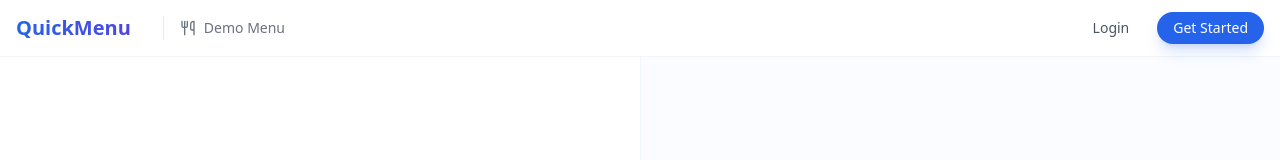
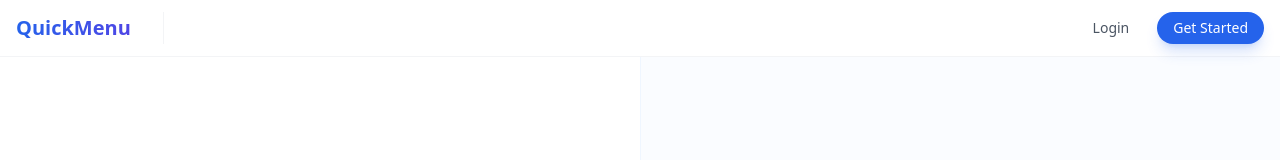
Before and after one commit to sohail24/Quick-Menu, a React (Vite) app in the folder frontend/: page /login in a window 1280 px wide. Shown: the top 160 px of the page. Built offline with nearby package versions, Linux system fonts and the light colour scheme.

Commit message:
feat: added top active navbar and conditional demo menu link for demo account exclusively

```diff
--- a/frontend/src/components/NavBar.tsx
+++ b/frontend/src/components/NavBar.tsx
@@ -21,6 +21,23 @@ export default function NavBar() {
 
   const location = useLocation();
   const isAdminPath = location.pathname.startsWith('/admin');
+
+  // Logic to identify demo accounts
+  const isDemoAccount =
+    user?.email?.endsWith('@quickmenu.local') ||
+    (user as any)?.isDemo === true;
+
+  const isActive = (path: string) => {
+    if (path === '/admin') return isAdminPath;
+    return location.pathname === path;
+  };
+
+  const navLinkClass = (path: string) =>
+    `text-sm font-bold flex items-center gap-2 transition-all px-4 py-1.5 rounded-full ${
+      isActive(path)
+        ? 'bg-blue-600 text-white shadow-lg shadow-blue-600/20'
+        : 'text-gray-500 hover:text-blue-600 hover:bg-blue-50'
+    }`;
 
   return (
     <nav className="bg-white/90 backdrop-blur-md border-b border-gray-100 px-4 py-3 flex items-center justify-between sticky top-0 z-50">
@@ -46,19 +63,21 @@ export default function NavBar() {
         <Link to="/" className="font-bold text-xl bg-gradient-to-r from-blue-600 to-indigo-600 bg-clip-text text-transparent">
           QuickMenu
         </Link>
-        <div className="hidden md:flex items-center gap-4 ml-4 border-l pl-4 h-6 border-gray-200">
-           <Link to="/menu/demo" className="text-sm font-medium text-gray-500 hover:text-blue-600 flex items-center gap-2 transition">
+        <div className="hidden md:flex items-center gap-2 ml-4 border-l pl-4 h-8 border-gray-100">
+           {isDemoAccount && (
+             <Link to="/menu/demo" className={navLinkClass('/menu/demo')}>
                <Utensils className="w-4 h-4" /> Demo Menu
              </Link>
+           )}
 
            {token && !isAdmin && (
-            <Link to="/staff" className="text-sm font-medium text-gray-500 hover:text-blue-600 flex items-center gap-2 transition">
+             <Link to="/staff" className={navLinkClass('/staff')}>
                <LayoutDashboard className="w-4 h-4" /> Staff Board
              </Link>
            )}
 
            {token && isAdmin && (
-            <Link to="/admin" className="text-sm font-medium text-gray-500 hover:text-blue-600 flex items-center gap-2 transition">
+             <Link to="/admin" className={navLinkClass('/admin')}>
                <LayoutDashboard className="w-4 h-4" /> Dashboard
              </Link>
            )}
```
Lines whose indentation alone changed are shown as unchanged.
